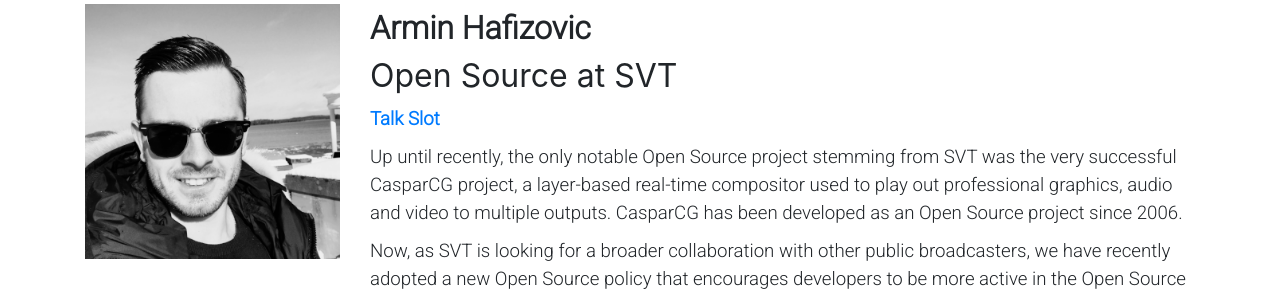
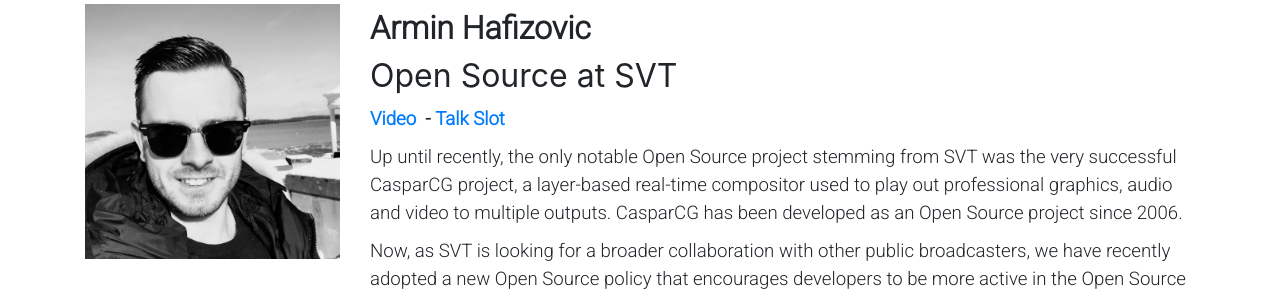
Before and after one commit to e8johan/foss-north-jekyll-2019, a Jekyll site: the page built from speakers-and-talks.md, in a window 1280 px wide and 900 px high, scrolled down 7465 px. Shown: the part 152-449 px from the top of the window. Built offline with Jekyll 4.4.1, drawn with Linux system fonts in a browser that asks for light colours; nearby versions of some CDN libraries.

Commit message:
Fixing the last video

```diff
--- a/_data/speakers.yaml
+++ b/_data/speakers.yaml
@@ -413,6 +413,8 @@
 - name: "Armin Hafizovic"
   short: "ahafizovic"
   coslot: mon14
+  links:
+    - { title: "Video", url: "https://youtu.be/mFLE1-fb4GE" }
   lastname: "Hafizovic"
   title: "Open Source at SVT"
   abstract:
```
